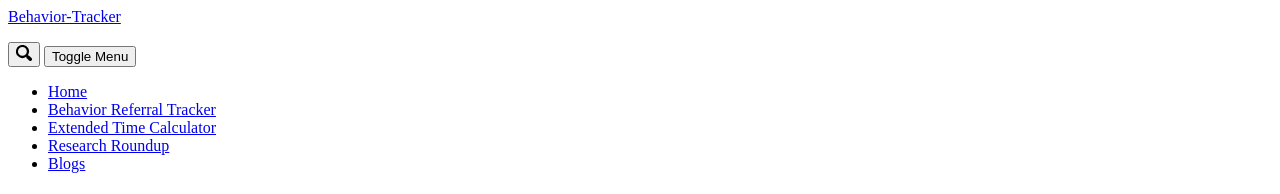
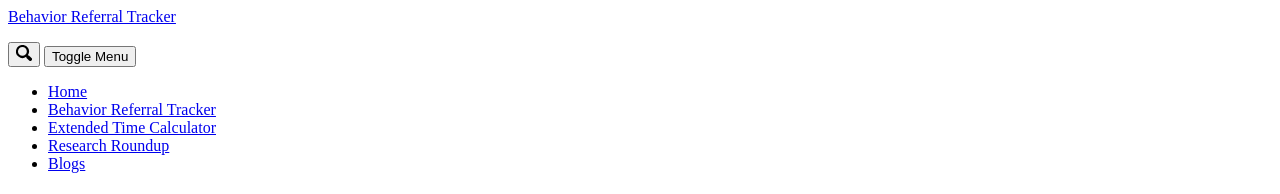
Before and after one commit to johnboniello/Behavior-Tracker, a Jekyll site: the page built from index.html, in a window 1280 px wide. Shown: the top 194 px of the page. Built offline with Jekyll 4.4.1, drawn with Linux system fonts in a browser that asks for light colours; nearby versions of some CDN libraries; a script bundle is joined from its source files by our own code; the list of posts is cut into pages by our own code; comment, search, counter and statistics services are not loaded.

Commit message:
Update _config.yml

```diff
--- a/_config.yml
+++ b/_config.yml
@@ -12,8 +12,8 @@ minimal_mistakes_skin    : "dirt" # "air", "aqua", "contrast", "dark", , "neon",
 locale                   : "en-US"
 masthead_title           : "Behavior Tracker"
 
-#title                    : "Behavior Referral Tracker"
-#title_separator          : ""
+title                    : "Behavior Referral Tracker"
+title_separator          : ""
 name                     : "John Boniello"
 description              : "Welcome to my site. On this site you will find my semi-regular research roundup, occasional blog posts,
                               and my beta or fully active development projects. My goal is to make the hard stuff easier for teachers,
```
